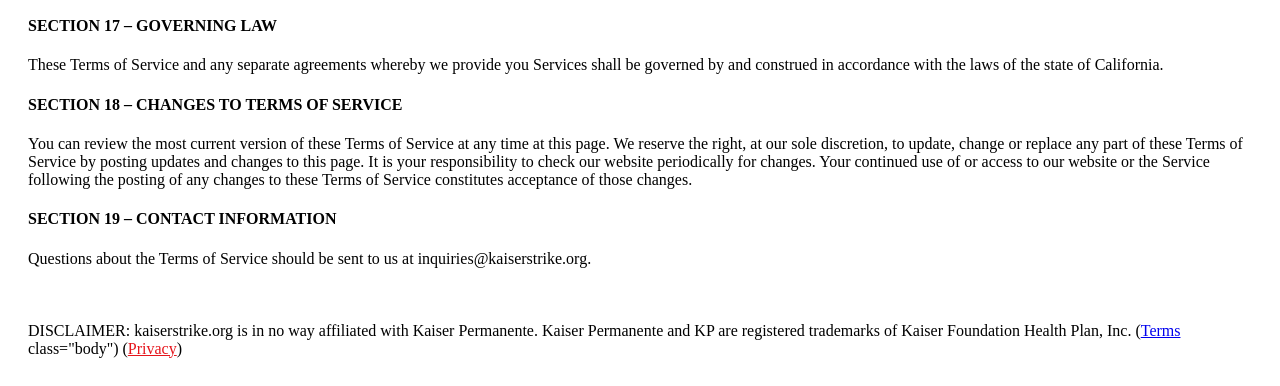
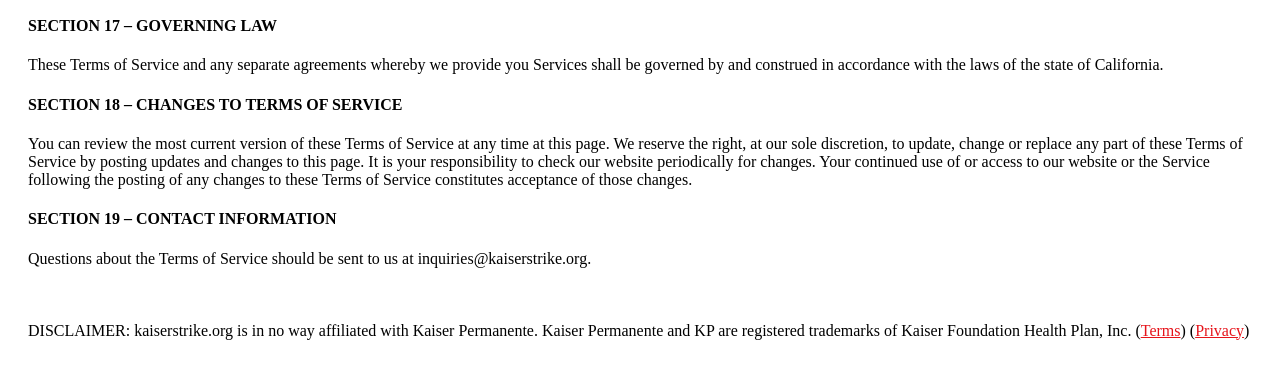
Before and after one commit to morgworth/KP-Strike-Pledge-App, a Django app: page /terms/ in a window 1280 px wide. Shown: the part 2607-2993 px from the top of the page. After the commit the page ends 2947 px from the top, so only its background shows below. Run offline with Django 3.2, Linux system fonts and the light colour scheme.

Commit message:
made a small typo

```diff
--- a/strike_pledge/templates/terms.html
+++ b/strike_pledge/templates/terms.html
@@ -303,7 +303,7 @@
 inquiries@kaiserstrike.org.
 </div>
 <br><br><br>
-DISCLAIMER: kaiserstrike.org is in no way affiliated with Kaiser Permanente. Kaiser Permanente and KP are registered trademarks of Kaiser Foundation Health Plan, Inc. (<a href={% url 'terms' %}>Terms</a> class="body") (<a href={% url 'privacy' %} class="body">Privacy</a>)
+DISCLAIMER: kaiserstrike.org is in no way affiliated with Kaiser Permanente. Kaiser Permanente and KP are registered trademarks of Kaiser Foundation Health Plan, Inc. (<a href={% url 'terms' %} class="body">Terms</a>) (<a href={% url 'privacy' %} class="body">Privacy</a>)
 </div>
 </body>
 </html>
```
